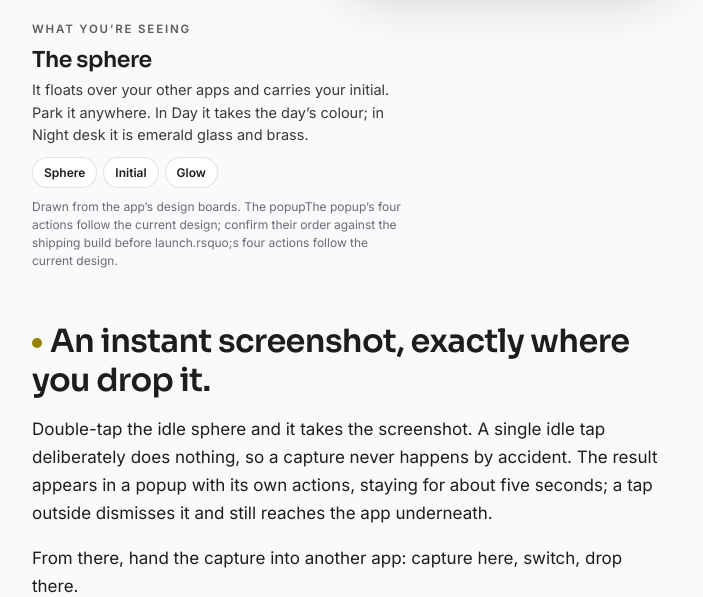
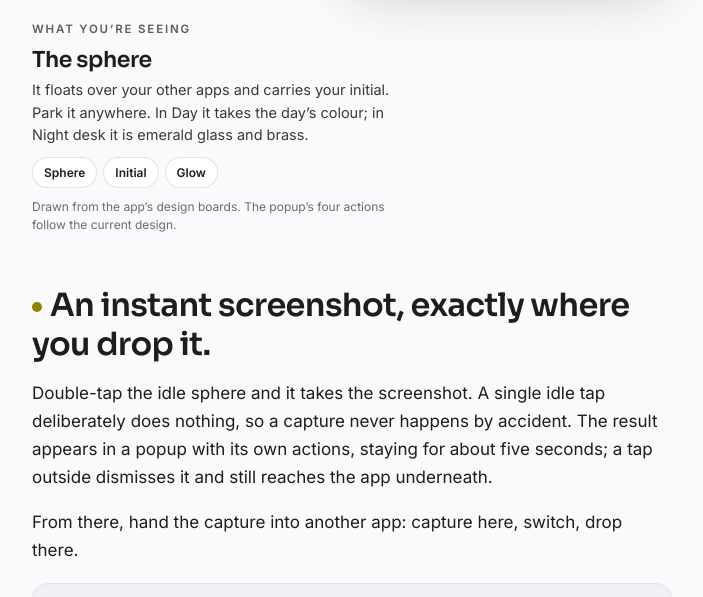
Before and after one commit to saidi-art/sphere-website, a plain HTML site: page index.html in a window 1280 px wide. Shown: the part 1854-2451 px from the top of the page, without its empty margins (288-991 px from the left). Drawn offline with Linux system fonts and the light colour scheme.

Commit message:
Copy: fix the garbled interface note; drop the internal launch reminder from visitor copy

```diff
--- a/index.html
+++ b/index.html
@@ -291,7 +291,7 @@ window.SPHUE=hue;window.SPHN=n;
         <h3 id="ui-leg-t" style="margin:0;font-size:22px">The sphere</h3>
         <p id="ui-leg-x" style="margin:6px 0 0;font-size:14.5px;line-height:1.55;color:#3D3932"></p>
         <div class="ui-parts" id="ui-parts"></div>
-        <p class="ui-note">Drawn from the app&rsquo;s design boards. The popupThe popup&rsquo;s four actions follow the current design; confirm their order against the shipping build before launch.rsquo;s four actions follow the current design.</p>
+        <p class="ui-note">Drawn from the app&rsquo;s design boards. The popup&rsquo;s four actions follow the current design.</p>
       </div>
     </div>
   </section>
```
